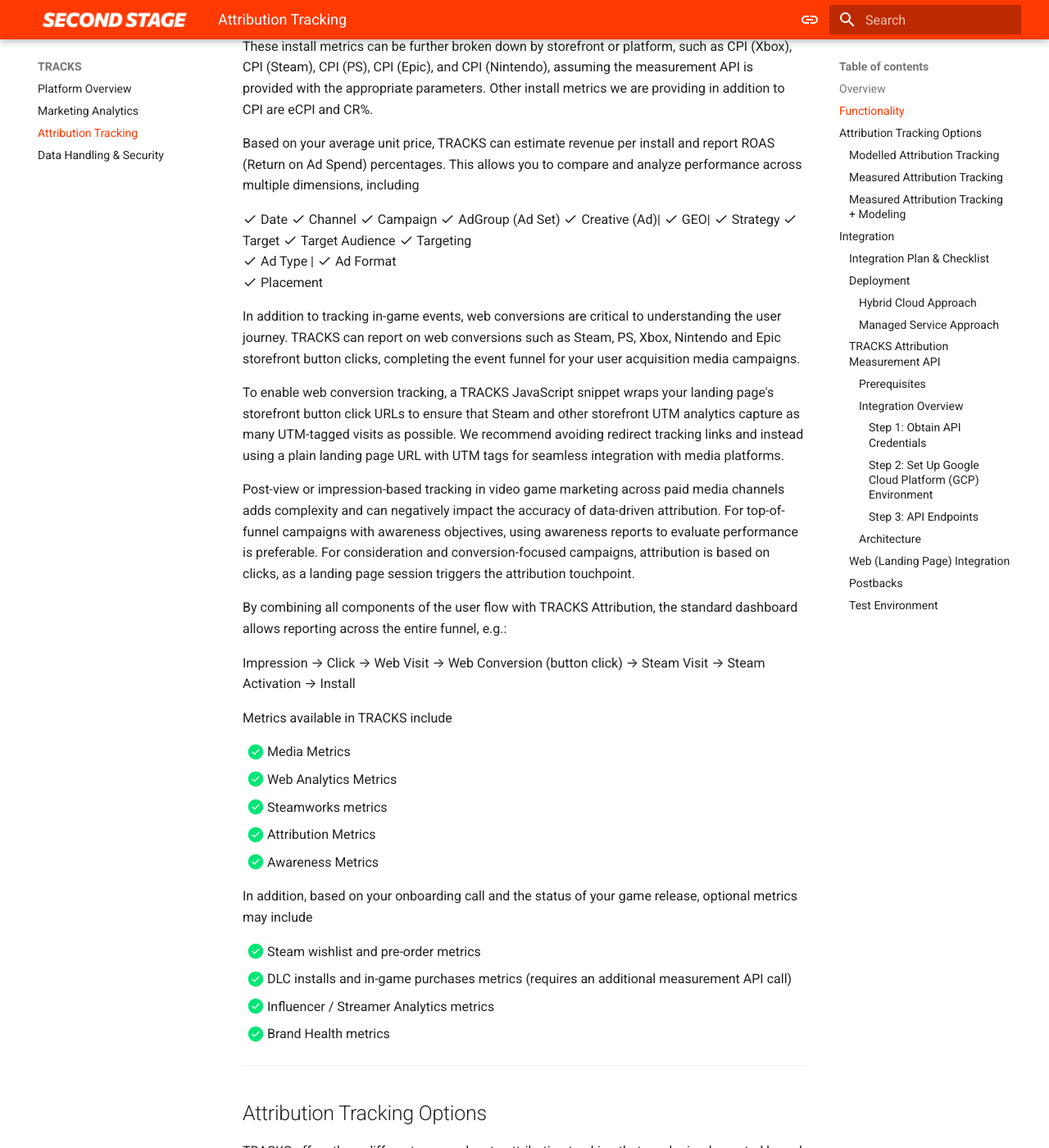
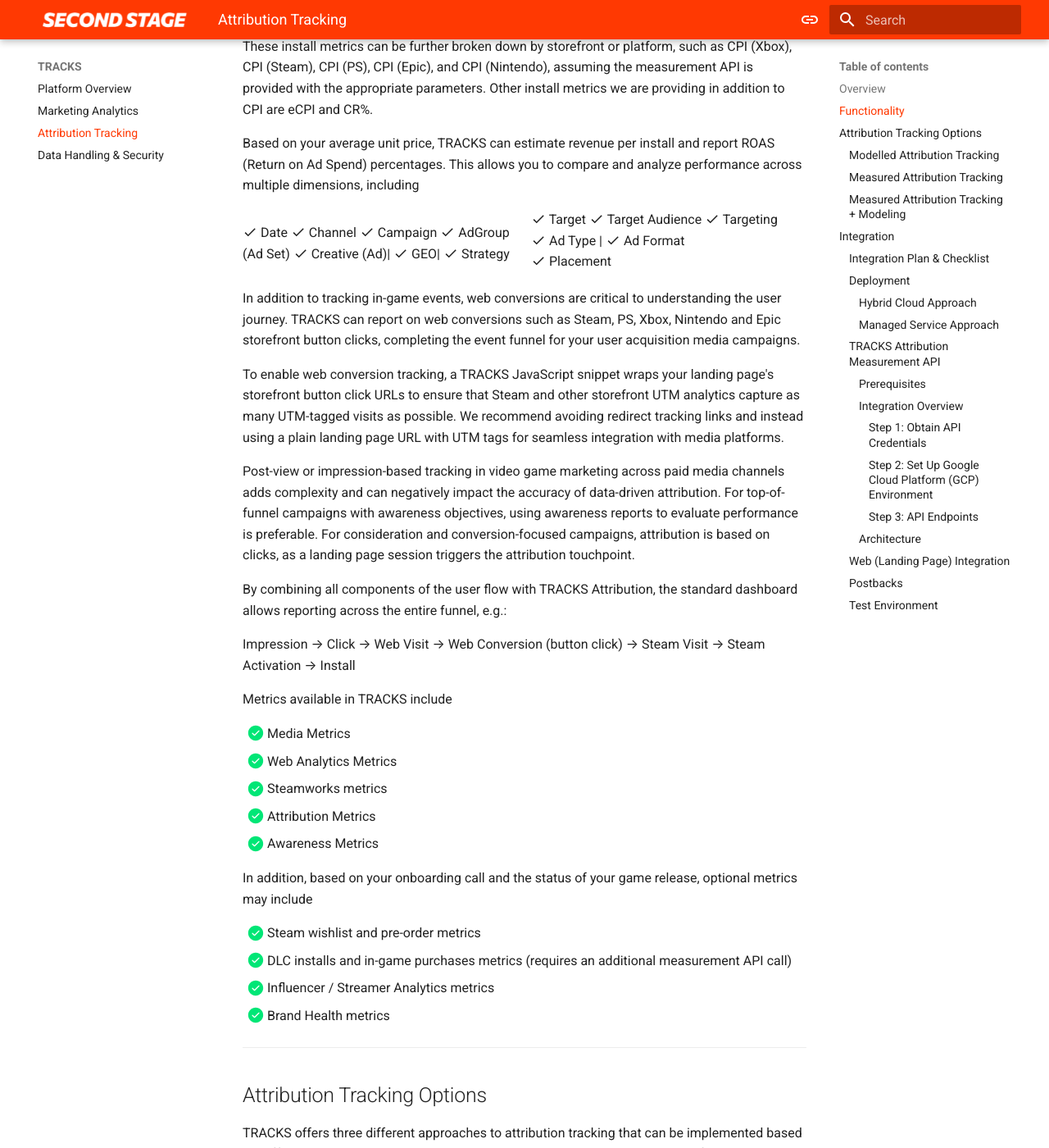
Before and after one commit to secondstage-io/tracks-documentation, an MkDocs documentation site: the page built from docs/tracks/attribution-tracking.md, in a window 1280 px wide and 1400 px high, scrolled down 1184 px. Shown: the whole window at 82% size. Built offline with MkDocs 1.6.1 and Material for MkDocs 9.7.7, drawn with Linux system fonts in a browser that asks for light colours.

Commit message:
Update extra.css
columns css

```diff
--- a/docs/stylesheets/extra.css
+++ b/docs/stylesheets/extra.css
@@ -4,6 +4,6 @@
   --md-primary-fg-color--dark:  #90030C;
 }
 
-img[src$="#shadow"] {
-  box-shadow: 8px 8px 15px rgba(0, 0, 0, 0.5);
+.mdx-columns {
+  columns: 2 auto;
 }
```
